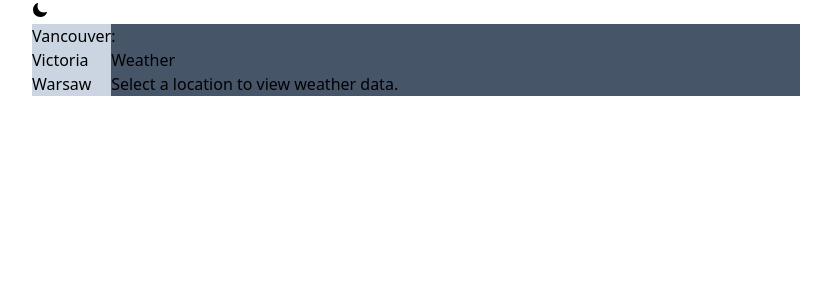
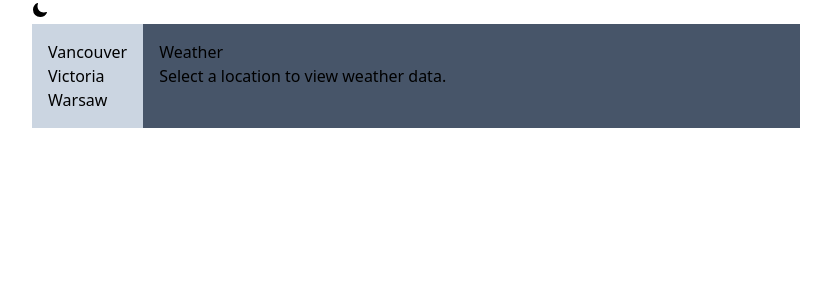
Before and after one commit to fmann/weather-widget, a React (Vite) app: page / in a window 1280 px wide. Shown: the top 300 px of the page, without its empty margins (224-1055 px from the left). Built offline with nearby package versions, Linux system fonts and the light colour scheme.

Commit message:
Small fixes.

```diff
--- a/src/App.tsx
+++ b/src/App.tsx
@@ -78,7 +78,7 @@ function App() {
           </div>
         </div>
         <div id="widget--body" className="flex">
-          <div id="widget--body--nav-menu" className="bg-slate-300">
+          <div id="widget--body--nav-menu" className="bg-slate-300 p-4">
             {locations.map((location) => (
               <div key={location.name}>
                 <button onClick={() => fetchWeatherForLocation(location)}>
@@ -87,8 +87,11 @@ function App() {
               </div>
             ))}
           </div>
-          <div id="widget--body--content-area" className="grow bg-slate-600">
-            {weatherData && (
+          <div
+            id="widget--body--content-area"
+            className="grow bg-slate-600 p-4"
+          >
+            {weatherData && currentLocation ? (
               <div>
                 <h1>{weatherData.current.temperature_2m}</h1>
                 <h2>
@@ -98,14 +101,12 @@ function App() {
                   {currentLocation.coord.lat}, {currentLocation.coord.lon}
                 </p>
               </div>
-            )}{" "}
-            :{" "}
-            {
+            ) : (
               <div>
                 <h1>Weather</h1>
                 <h2>Select a location to view weather data.</h2>
               </div>
-            }
+            )}
           </div>
         </div>
       </div>
```
